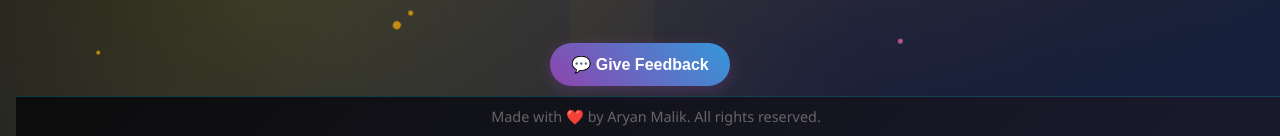
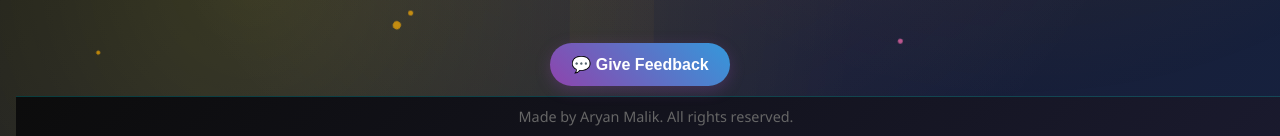
Before and after one commit to aryanmalik-iet/mood-music-recommender, a Flask app: page / in a window 1280 px wide. Shown: the part 664-800 px from the top of the page. Run offline with Flask 2, Linux system fonts and the light colour scheme.

Commit message:
Update index.html

```diff
--- a/templates/index.html
+++ b/templates/index.html
@@ -86,7 +86,7 @@
         </form>
     </div>
 
-    <footer>Made with ❤️ by Aryan Malik. All rights reserved.</footer>
+    <footer>Made by Aryan Malik. All rights reserved.</footer>
 
 <script>
   class MusicRecommender {
```
